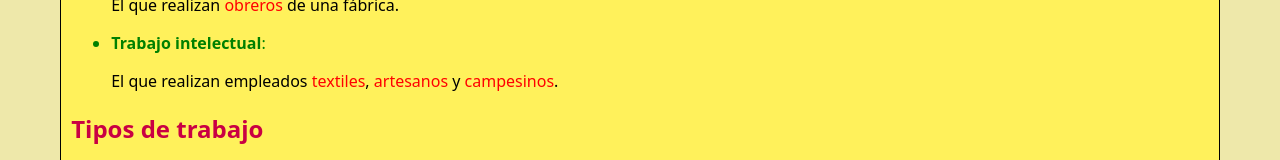
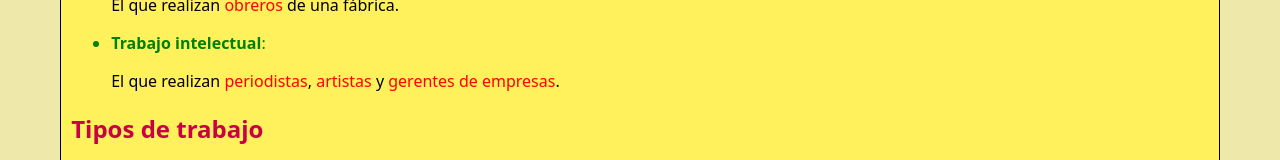
Before and after one commit to Jojertubo/Historia-2, a plain HTML site: page index.html in a window 1280 px wide. Shown: the part 740-900 px from the top of the page. Drawn offline with Linux system fonts and the light colour scheme.

Commit message:
Update index.html

```diff
--- a/index.html
+++ b/index.html
@@ -42,7 +42,7 @@
             <p>El que realizan <span class="rojo">obreros</span> de una fábrica.</p>
 
             <li class="verde"><span class="negrita">Trabajo intelectual</span>:</li>
-            <p>El que realizan empleados <span class="rojo">textiles</span>, <span class="rojo">artesanos</span> y <span class="rojo">campesinos</span>.</p>
+            <p>El que realizan <span class="rojo">periodistas</span>, <span class="rojo">artistas</span> y <span class="rojo">gerentes de empresas</span>.</p>
           </ul>
         </p>
       </article>
```
